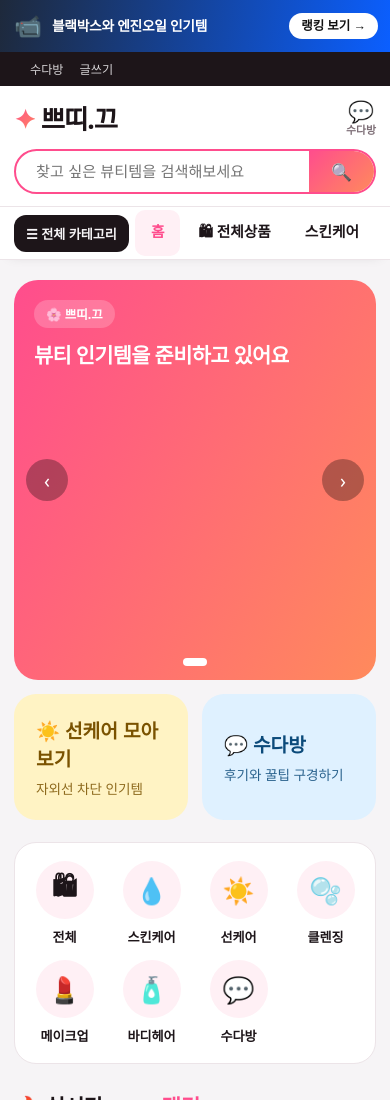
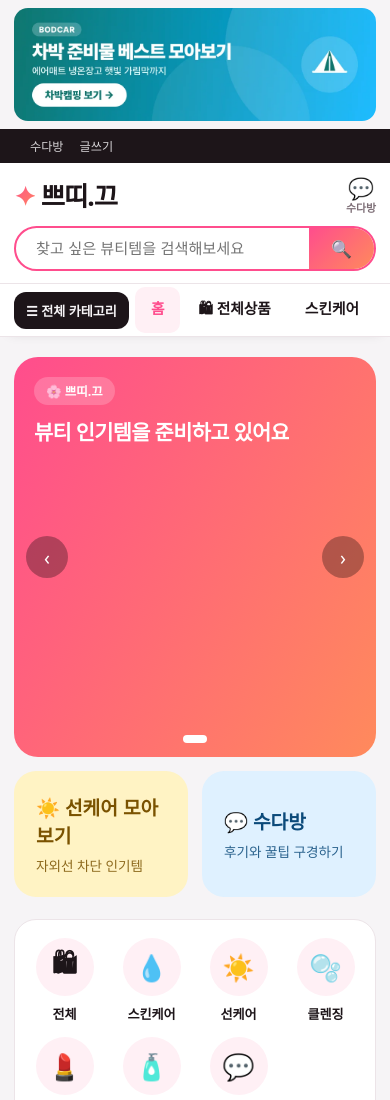
Before and after one commit to my0z/vutykr, a plain HTML site: page public/index.html in a window 390 px wide. Shown: the top 1100 px of the page. Drawn offline with Linux system fonts and the light colour scheme; no server answers; a web font is replaced by a local one.

Commit message:
Promo banners as images with mobile variant Co-Authored-By: Claude Sonnet 5.5 <noreply@anthropic.com> Claude-Session: https://claude.ai/code/session_01Tqq5iccr8ubea62J1ssPTD

```diff
--- a/public/index.html
+++ b/public/index.html
@@ -22,25 +22,19 @@ window.__d = window.__p ? Promise.resolve(window.__p) : Promise.all([
 <div id="promo" role="complementary" aria-label="제휴 사이트 소개"></div>
 <script>
 (function () {
+  // 자매 사이트 배너 6개 중 하나를 무작위로 보여준다 (내 사이트 배너는 없다)
   var B = [
-    { id: 'b1', i: '🚗', t: '자동차용품 인기 랭킹 한눈에', s: '세차 블랙박스 엔진오일 베스트를 매일 자동 업데이트', c: 'BODCAR 가기', u: 'https://bodcar.com/', g: ['#0b5fff', '#00b3ff'] },
-    { id: 'b2', i: '⛺', t: '차박 준비물 베스트 모아보기', s: '에어매트 냉온장고 햇빛 가림막까지', c: '차박캠핑 보기', u: 'https://bodcar.com/c/%EC%B0%A8%EB%B0%95%EC%BA%A0%ED%95%91', g: ['#0f766e', '#00b3ff'] },
-    { id: 'b3', i: '📹', t: '블랙박스와 엔진오일 인기템', s: '지금 많이 찾는 차량용품 TOP 랭킹', c: '랭킹 보기', u: 'https://bodcar.com/c/%EB%B8%94%EB%9E%99%EB%B0%95%EC%8A%A4', g: ['#1e293b', '#0b5fff'] },
-    { id: 'v1', i: '🌸', t: '쁘띠.끄 뷰티 인기템 랭킹', s: '스킨케어 선케어 클렌징을 매일 자동 업데이트', c: '쁘띠.끄 가기', u: 'https://vuty.kr/', g: ['#ff4d8d', '#ff8a5c'] },
-    { id: 'v2', i: '☀️', t: '선케어 모아보기', s: '자외선 차단 인기템을 한곳에서', c: '선케어 보기', u: 'https://vuty.kr/c/%EC%84%A0%EC%BC%80%EC%96%B4', g: ['#ff8a5c', '#f5b83d'] },
-    { id: 'v3', i: '💧', t: '스킨케어 베스트 랭킹', s: '토너 에센스 크림 인기 상품 TOP', c: '랭킹 보기', u: 'https://vuty.kr/c/%EC%8A%A4%ED%82%A8%EC%BC%80%EC%96%B4', g: ['#8b5cf6', '#ff4d8d'] },
-    { id: 'u1', i: '🔌', t: 'USB.KR 전자기기 가격 비교', s: '스펙과 쿠팡 최저가를 한눈에 비교한다', c: 'USB.KR 가기', u: 'https://usb.kr/', g: ['#0e0d10', '#3a3340'] },
-    { id: 'u2', i: '🚘', t: '차량용 전자기기 모아보기', s: '블랙박스 거치대 충전기 비교 리뷰', c: '차량용 보기', u: 'https://usb.kr/category/car', g: ['#111827', '#1f6feb'] },
-    { id: 'u3', i: '🏷️', t: '쿠팡 골드박스 전자기기 핫딜', s: '오늘의 특가를 확인하세요', c: '핫딜 보기', u: 'https://usb.kr/deals', g: ['#b45309', '#ef4444'] }
+    ['b1','자동차용품 인기 랭킹 한눈에','https://bodcar.com/'],
+    ['b2','차박 준비물 베스트 모아보기','https://bodcar.com/c/%EC%B0%A8%EB%B0%95%EC%BA%A0%ED%95%91'],
+    ['b3','블랙박스와 엔진오일 인기템','https://bodcar.com/c/%EB%B8%94%EB%9E%99%EB%B0%95%EC%8A%A4'],
+    ['u1','USB.KR 전자기기 가격 비교','https://usb.kr/'],
+    ['u2','차량용 전자기기 모아보기','https://usb.kr/category/car'],
+    ['u3','쿠팡 골드박스 전자기기 핫딜','https://usb.kr/deals']
   ];
-  var me = location.hostname.replace(/^www\./, '');
-  // 내 사이트 배너는 빼고 나머지 6개 중 무작위로 하나를 보여준다
-  var pool = B.filter(function (b) { return b.u.indexOf('//' + me + '/') < 0; });
-  var b = pool[Math.floor(Math.random() * pool.length)];
-  var el = document.getElementById('promo');
+  var b = B[Math.floor(Math.random() * B.length)], el = document.getElementById('promo');
   if (!b || !el) return;
-  var u = b.u + (b.u.indexOf('?') < 0 ? '?' : '&') + 'utm_source=' + me + '&utm_medium=banner&utm_campaign=' + b.id;
-  el.innerHTML = '<a class="pb" href="' + u + '" target="_blank" rel="noopener" style="background:linear-gradient(100deg,' + b.g[0] + ',' + b.g[1] + ')"><i>' + b.i + '</i><b>' + b.t + '</b><span>' + b.s + '</span><em>' + b.c + ' →</em></a>';
+  var u = b[2] + (b[2].indexOf('?') < 0 ? '?' : '&') + 'utm_source=vuty.kr&utm_medium=banner&utm_campaign=' + b[0];
+  el.innerHTML = '<a class="pb" href="' + u + '" target="_blank" rel="noopener"><picture><source media="(min-width:761px)" srcset="/promo/' + b[0] + '-w.webp"><img src="/promo/' + b[0] + '-n.webp" width="960" height="300" alt="' + b[1] + '" fetchpriority="low" decoding="async"></picture></a>';
 })();
 </script>
 <div class="topbar"><div class="in"><span>🌸 뷰티 인기템을 매일 자동으로 업데이트해요</span><nav><a href="#/talk">수다방</a><a href="#/write">글쓰기</a></nav></div></div>
--- a/public/style.css
+++ b/public/style.css
@@ -118,9 +118,6 @@ footer{background:var(--card);border-top:1px solid var(--line);color:var(--mute)
 .ssr h1{font-size:1.5rem;font-weight:900;margin:0 0 8px}.ssr h2{font-size:1.1rem;margin:22px 0 8px}.ssr p{color:var(--mute)}
 .ssr nav{display:flex;gap:10px;flex-wrap:wrap;margin:10px 0}.ssr ul{padding-left:18px}.ssr li{margin:4px 0;line-height:1.5}.ssr a:hover{color:var(--p1)}
 
-#promo{min-height:52px;background:#0b0f16}
-.pb{display:flex;align-items:center;justify-content:center;gap:12px;min-height:52px;padding:8px clamp(14px,3vw,24px);color:#fff;font-size:.92rem;line-height:1.3}
-.pb i{font-style:normal;font-size:1.4rem}.pb b{font-weight:900;letter-spacing:-.02em}.pb span{opacity:.9;font-size:.82rem}
-.pb em{font-style:normal;font-weight:800;background:#fff;color:#111;border-radius:999px;padding:5px 12px;font-size:.78rem;white-space:nowrap}
-.pb:hover em{transform:translateX(2px)}
-@media(max-width:760px){.pb{justify-content:space-between;gap:10px}.pb span{display:none}.pb b{flex:1;font-size:.86rem}}
+#promo{width:min(1000px,calc(100% - 28px));margin:10px auto;aspect-ratio:8/1;border-radius:14px;overflow:hidden;background:var(--soft,#eee)}
+.pb{display:block;width:100%;height:100%}.pb picture,.pb img{display:block;width:100%;height:100%;object-fit:cover}
+@media(max-width:760px){#promo{aspect-ratio:16/5;margin:8px auto}}
```
Also changed, not shown: public/promo/b1-n.webp (added), public/promo/b1-w.webp (added), public/promo/b2-n.webp (added), public/promo/b2-w.webp (added), public/promo/b3-n.webp (added), public/promo/b3-w.webp (added), public/promo/u1-n.webp (added), public/promo/u1-w.webp (added), public/promo/u2-n.webp (added), public/promo/u2-w.webp (added), public/promo/u3-n.webp (added), public/promo/u3-w.webp (added), 2 other files.
